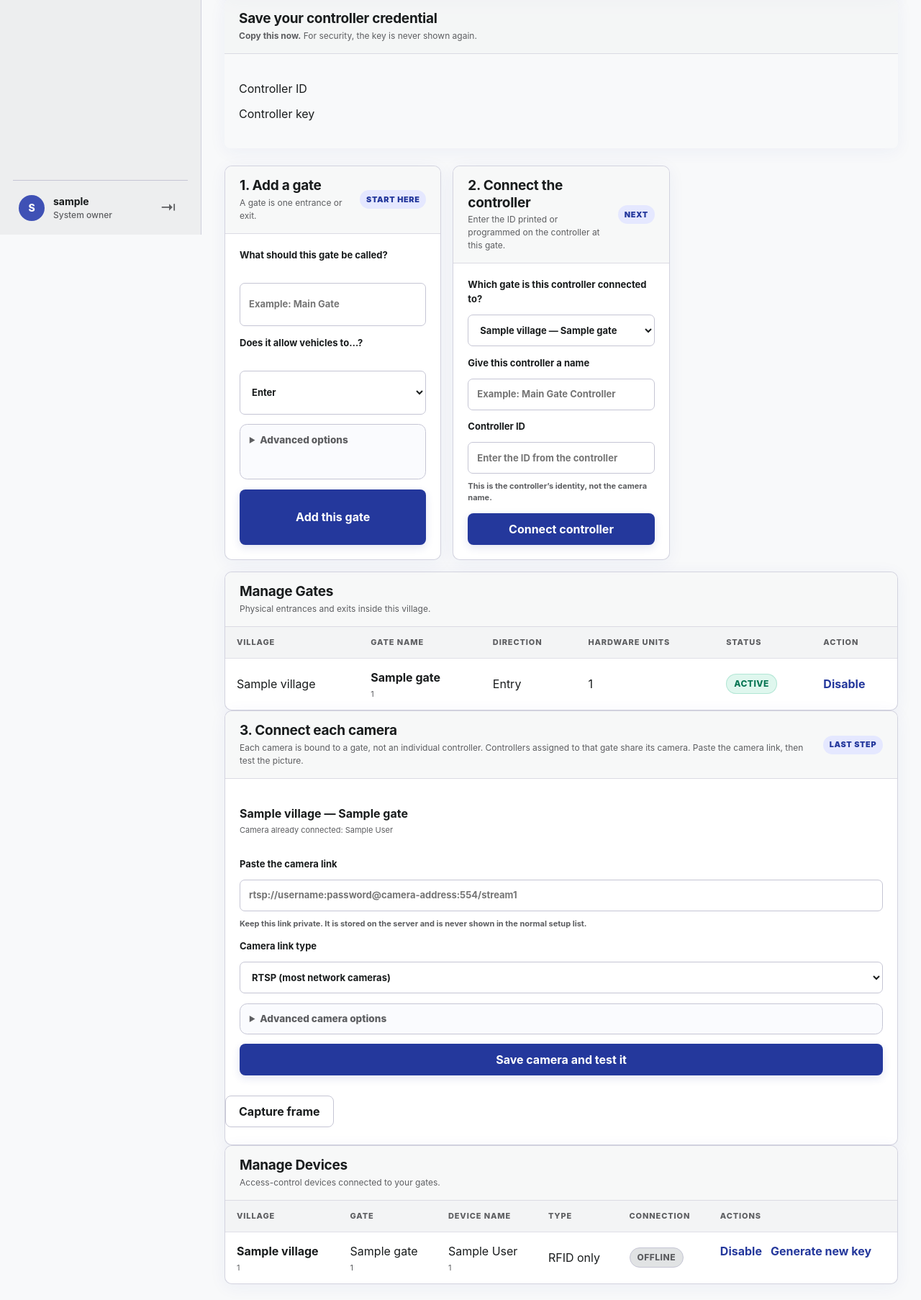
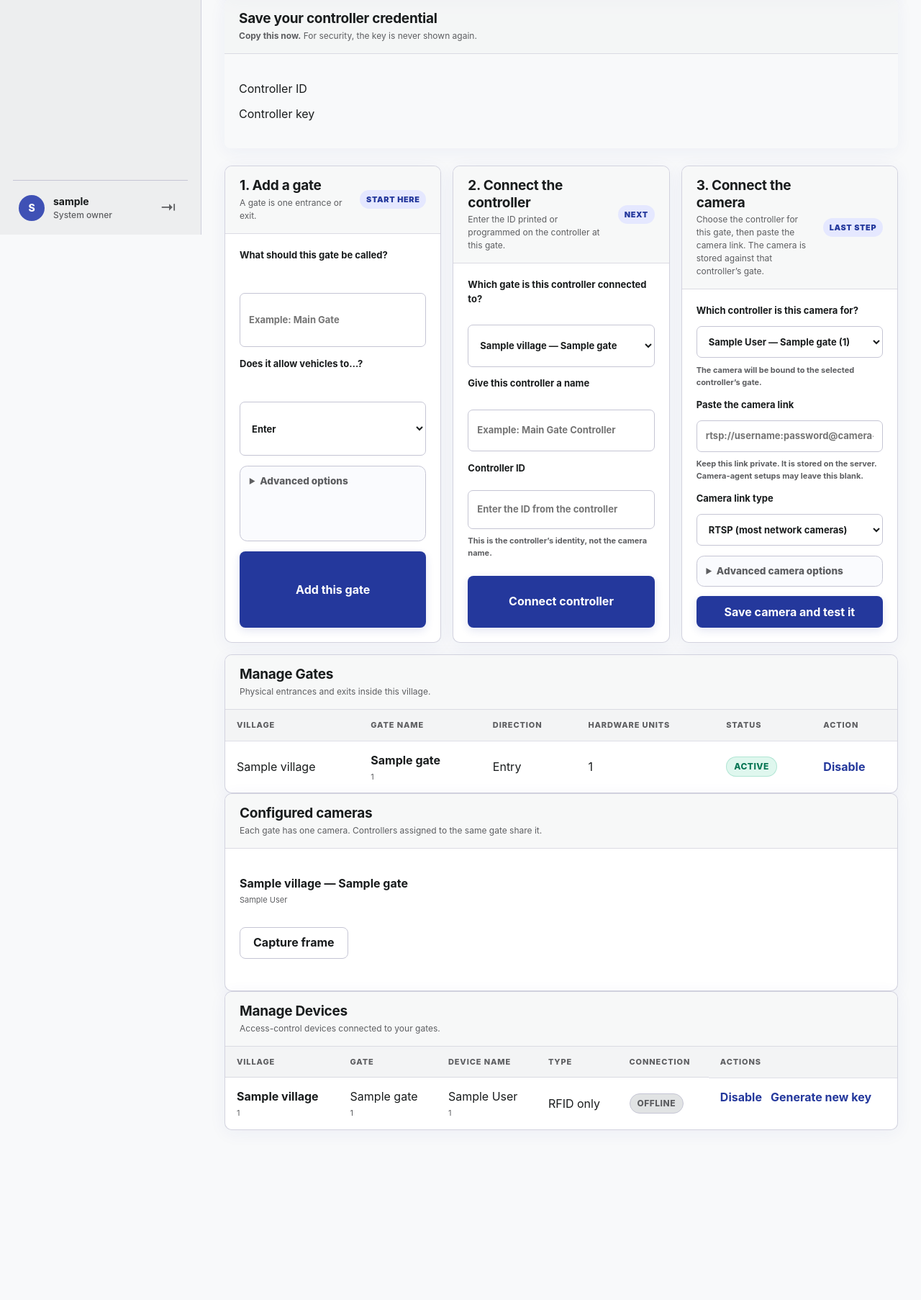
Before and after one commit to T-REXX9/plate-program, a Flask app: page /sites in a window 1280 px wide. Shown: the part 474-2280 px from the top of the page at 72% size. After the commit the page ends 2044 px from the top, so only its background shows below. Run offline with Flask 3, Linux system fonts and the light colour scheme; the visitor is signed in with stand-in values (Sample User, id 1); tables that the repository leaves empty hold one stand-in row (values such as "Sample post").

Commit message:
Add controller selection to camera setup

```diff
--- a/web/app.py
+++ b/web/app.py
@@ -1110,6 +1110,7 @@
     new_credential = session.pop("new_controller_credential", None)
     return render_template(
         "sites.html", villages=villages, gates=gates,
+        configured_gates=[gate for gate in gates if gate["camera_uid"]],
         site_controllers=controllers, unassigned_controllers=unassigned_controllers,
         new_credential=new_credential,
         camera_test_uid=session.get("camera_test_uid"),
@@ -1212,14 +1213,37 @@
     return redirect(url_for("sites"))
 
 
+@app.post("/sites/cameras")
 @app.post("/sites/gates/<int:gate_id>/camera")
 @role_required("administrator")
-def camera_configure(gate_id: int):
+def camera_configure(gate_id: int | None = None):
     camera_uid = request.form.get("camera_uid", "").strip()
     display_name = " ".join(request.form.get("display_name", "").split())
     transport = request.form.get("transport", "rtsp").strip().lower()
     endpoint_url = request.form.get("endpoint_url", "").strip() or None
     connection = get_db()
+    controller_uid = request.form.get("controller_uid", "").strip()
+    if controller_uid:
+        try:
+            controller_uid = normalize_controller_uid(controller_uid, "")
+        except ValueError as error:
+            flash(str(error), "error")
+            return redirect(url_for("sites"))
+        controller = connection.execute(
+            """
+            SELECT c.gate_id
+            FROM controllers c JOIN gates g ON g.id = c.gate_id
+            WHERE c.controller_uid = ? AND g.village_id = ?
+            """,
+            (controller_uid, selected_village_id(connection) or 0),
+        ).fetchone()
+        if controller is None:
+            flash("Choose a controller assigned to this server's village.", "error")
+            return redirect(url_for("sites"))
+        gate_id = controller["gate_id"]
+    if gate_id is None:
+        flash("Choose a controller before connecting a camera.", "error")
+        return redirect(url_for("sites"))
     gate = connection.execute(
         """
         SELECT g.id, g.name, g.village_id, v.name AS village_name
@@ -1262,7 +1286,8 @@
         )
         record_audit(
             "configure_camera", "camera", None,
-            f"{camera_uid} bound to {gate['village_name']} / {gate['name']}",
+            f"{camera_uid} bound to {gate['village_name']} / {gate['name']}"
+            + (f" via {controller_uid}" if controller_uid else ""),
             village_id=gate["village_id"],
         )
         connection.commit()
--- a/web/templates/sites.html
+++ b/web/templates/sites.html
@@ -48,6 +48,20 @@
       <button class="primary-button" type="submit" {% if not gates %}disabled{% endif %}>Connect controller</button>
     </form>
   </section>
+
+  <section class="panel" style="opacity: {{ '1' if site_controllers else '0.5' }};">
+    <div class="panel-heading"><div><h2>3. Connect the camera</h2><p>Choose the controller for this gate, then paste the camera link. The camera is stored against that controller’s gate.</p></div><span class="setup-step">LAST STEP</span></div>
+    {% if site_controllers %}
+    <form class="stacked-form" method="post" action="{{ url_for('camera_configure') }}">
+      <input type="hidden" name="csrf_token" value="{{ csrf_token() }}">
+      <label>Which controller is this camera for?<select name="controller_uid" required>{% for controller in site_controllers %}<option value="{{ controller.controller_uid }}">{{ controller.display_name }} — {{ controller.gate_name }} ({{ controller.controller_uid }})</option>{% endfor %}</select><small class="cell-note">The camera will be bound to the selected controller’s gate.</small></label>
+      <label>Paste the camera link<input name="endpoint_url" type="url" maxlength="1000" placeholder="rtsp://username:password@camera-address:554/stream1"><small class="cell-note">Keep this link private. It is stored on the server. Camera-agent setups may leave this blank.</small></label>
+      <label>Camera link type<select name="transport"><option value="rtsp">RTSP (most network cameras)</option><option value="http_mjpeg">HTTP/MJPEG</option><option value="agent">Camera agent</option></select></label>
+      <details class="advanced-option"><summary>Advanced camera options</summary><label>Camera ID<input name="camera_uid" maxlength="64" placeholder="Leave blank to create automatically"></label><label>Camera display name<input name="display_name" maxlength="100" placeholder="Leave blank to use the gate name"></label></details>
+      <button class="primary-button" type="submit">Save camera and test it</button>
+    </form>
+    {% else %}<div class="empty-state"><strong>Connect a controller first</strong><span>Step 3 will be available after a controller is assigned to a gate.</span></div>{% endif %}
+  </section>
 </div>
 
 {% if unassigned_controllers %}
@@ -68,24 +82,19 @@
 </section>
 
 <section class="panel">
-  <div class="panel-heading"><div><h2>3. Connect each camera</h2><p>Each camera is bound to a gate, not an individual controller. Controllers assigned to that gate share its camera. Paste the camera link, then test the picture.</p></div><span class="setup-step">LAST STEP</span></div>
-  {% for gate in gates %}
-  <form class="stacked-form" method="post" action="{{ url_for('camera_configure', gate_id=gate.id) }}" style="margin-bottom: 1.5rem;">
-    <input type="hidden" name="csrf_token" value="{{ csrf_token() }}">
-    <p><strong>{{ gate.village_name }} — {{ gate.name }}</strong>{% if gate.camera_uid %}<small class="cell-note">Camera already connected: {{ gate.camera_name }}</small>{% endif %}</p>
-    <label>Paste the camera link<input name="endpoint_url" type="url" maxlength="1000" placeholder="rtsp://username:password@camera-address:554/stream1"><small class="cell-note">Keep this link private. It is stored on the server and is never shown in the normal setup list.</small></label>
-    <label>Camera link type<select name="transport"><option value="rtsp"{% if gate.camera_transport == 'rtsp' %} selected{% endif %}>RTSP (most network cameras)</option><option value="http_mjpeg"{% if gate.camera_transport == 'http_mjpeg' %} selected{% endif %}>HTTP/MJPEG</option><option value="agent"{% if gate.camera_transport == 'agent' %} selected{% endif %}>Camera agent</option></select></label>
-    <details class="advanced-option"><summary>Advanced camera options</summary><label>Camera ID<input name="camera_uid" maxlength="64" placeholder="Leave blank to create automatically"></label><label>Camera display name<input name="display_name" maxlength="100" placeholder="Leave blank to use the gate name"></label></details>
-    <button class="primary-button" type="submit">Save camera and test it</button>
-  </form>
-  {% if gate.camera_uid %}
-  <form method="post" action="{{ url_for('camera_test', gate_id=gate.id) }}" style="margin-top: -1rem; margin-bottom: 1.5rem;">
+  <div class="panel-heading"><div><h2>Configured cameras</h2><p>Each gate has one camera. Controllers assigned to the same gate share it.</p></div></div>
+  {% if configured_gates %}
+  {% for gate in configured_gates %}
+  <div class="stacked-form" style="margin-bottom: 1.5rem;">
+    <p><strong>{{ gate.village_name }} — {{ gate.name }}</strong><small class="cell-note">{{ gate.camera_name }}</small></p>
+    <form method="post" action="{{ url_for('camera_test', gate_id=gate.id) }}">
     <input type="hidden" name="csrf_token" value="{{ csrf_token() }}">
     <button class="secondary-button" type="submit">Capture frame</button>
-  </form>
+    </form>
   {% if camera_test_uid == gate.camera_uid %}<img src="{{ url_for('camera_test_frame', camera_uid=gate.camera_uid) }}?v={{ camera_test_version }}" alt="Latest test frame from {{ gate.camera_name }}" style="display:block; max-width:100%; max-height:360px; object-fit:contain; border-radius:12px; margin-bottom:1.5rem;">{% endif %}
-  {% endif %}
-  {% else %}<div class="empty-state"><strong>Create a gate first</strong><span>Each gate can have one bound camera.</span></div>{% endfor %}
+  </div>
+  {% endfor %}
+  {% else %}<div class="empty-state"><strong>No cameras connected</strong><span>Connect a controller, then configure its gate’s camera in Step 3.</span></div>{% endif %}
 </section>
 
 <section class="panel">
```
Also changed, not shown: tests/test_multitenancy.py (+3 -2 lines).
